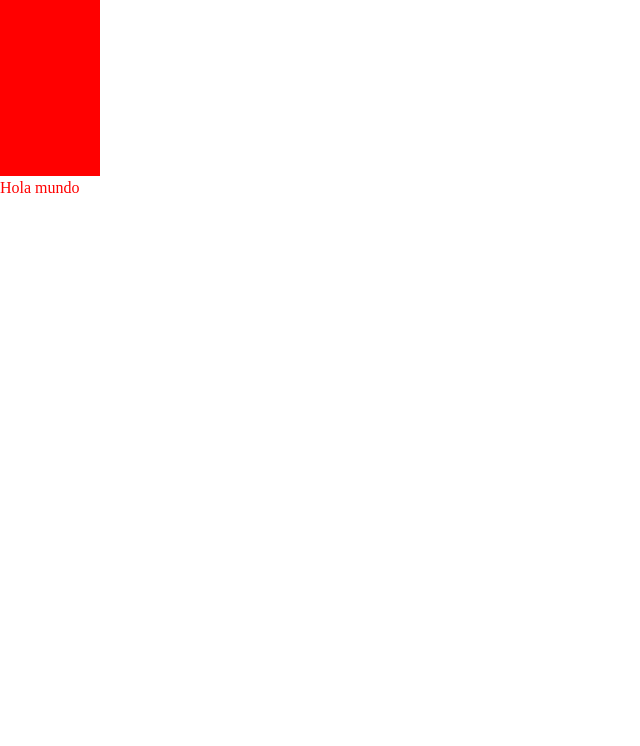
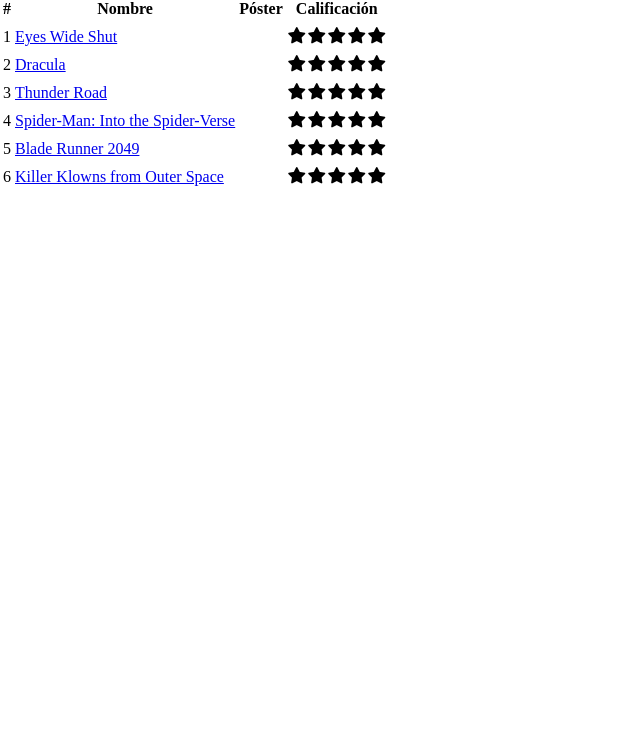
Before and after one commit to MarcosLopezM/WebDevelopmentCourse, a plain HTML site: page boletines/index.html in a window 1280 px wide. Shown: the part 54-800 px from the top of the page, without its empty margins (0-640 px from the left). Drawn offline with Linux system fonts and the light colour scheme.

Commit message:
Using icons from font awesome

```diff
--- a/boletines/index.html
+++ b/boletines/index.html
@@ -4,14 +4,112 @@
     <meta charset="UTF-8">
     <meta http-equiv="X-UA-Compatible" content="IE=edge">
     <meta name="viewport" content="width=device-width, initial-scale=1.0">
-    <title>Los mejores burritos de México</title>
+    <title>Mis películas favoritas</title>
+    <link rel="stylesheet" href="assets/fontawesome-free-6.1.1-web/css/all.css">
     <link rel="stylesheet" href="assets/css/main.css">
 </head>
 <body>
-    <button id="boton-pago" type="button"  name="button">Pagar</button>
-    <div class="red texto-blanco">
-        Hello
+    <div class="container">
+        <div class="content">
+            <header>
+                <h1>Mis películas favoritas</h1>
+            </header>
+
+            <table>
+                <thead>
+                    <th>#</th>
+                    <th>Nombre</th>
+                    <th>Póster</th>
+                    <th>Calificación</th>
+                </thead>
+                <tbody>
+                    <tr>
+                        <td>
+                            1
+                        </td>
+                        <td>
+                            <a href="https://letterboxd.com/film/eyes-wide-shut/" target="_blank">Eyes Wide Shut</a>
+                        </td>
+                        <td>
+
+                        </td>
+                        <td>
+                            <i class="fa-solid fa-star"></i><i class="fa-solid fa-star"></i><i class="fa-solid fa-star"></i><i class="fa-solid fa-star"></i><i class="fa-solid fa-star"></i>
+                        </td>
+                    </tr>
+                    <tr>
+                        <td>
+                            2
+                        </td>
+                        <td>
+                            <a href="https://letterboxd.com/film/dracula-1992/" target="_blank">Dracula</a>
+                        </td>
+                        <td>
+
+                        </td>
+                        <td>
+                            <i class="fa-solid fa-star"></i><i class="fa-solid fa-star"></i><i class="fa-solid fa-star"></i><i class="fa-solid fa-star"></i><i class="fa-solid fa-star"></i>
+                        </td>
+                    </tr>
+                    <tr>
+                        <td>
+                            3
+                        </td>
+                        <td>
+                            <a href="https://letterboxd.com/film/thunder-road-2018/" target="_blank">Thunder Road</a>
+                        </td>
+                        <td>
+
+                        </td>
+                        <td>
+                            <i class="fa-solid fa-star"></i><i class="fa-solid fa-star"></i><i class="fa-solid fa-star"></i><i class="fa-solid fa-star"></i><i class="fa-solid fa-star"></i>
+                        </td>
+                    </tr>
+                    <tr>
+                        <td>
+                            4
+                        </td>
+                        <td>
+                            <a href="https://letterboxd.com/film/spider-man-into-the-spider-verse/" target="_blank">Spider-Man: Into the Spider-Verse</a>
+                        </td>
+                        <td>
+
+                        </td>
+                        <td>
+                            <i class="fa-solid fa-star"></i><i class="fa-solid fa-star"></i><i class="fa-solid fa-star"></i><i class="fa-solid fa-star"></i><i class="fa-solid fa-star"></i>
+                        </td>
+                    </tr>
+                    <tr>
+                        <td>
+                            5
+                        </td>
+                        <td>
+                            <a href="https://letterboxd.com/film/blade-runner-2049/" target="_blank">Blade Runner 2049</a>
+                        </td>
+                        <td>
+
+                        </td>
+                        <td>
+                            <i class="fa-solid fa-star"></i><i class="fa-solid fa-star"></i><i class="fa-solid fa-star"></i><i class="fa-solid fa-star"></i><i class="fa-solid fa-star"></i>
+                        </td>
+                    </tr>
+                    <tr>
+                        <td>
+                            6
+                        </td>
+                        <td>
+                            <a href="https://letterboxd.com/film/killer-klowns-from-outer-space/" target="_blank">Killer Klowns from Outer Space</a>
+                        </td>
+                        <td>
+
+                        </td>
+                        <td>
+                            <i class="fa-solid fa-star"></i><i class="fa-solid fa-star"></i><i class="fa-solid fa-star"></i><i class="fa-solid fa-star"></i><i class="fa-solid fa-star"></i>
+                        </td>
+                    </tr>
+                </tbody>
+            </table>
+        </div>
     </div>
-    <p>Hola mundo</p>
 </body>
 </html>
```
